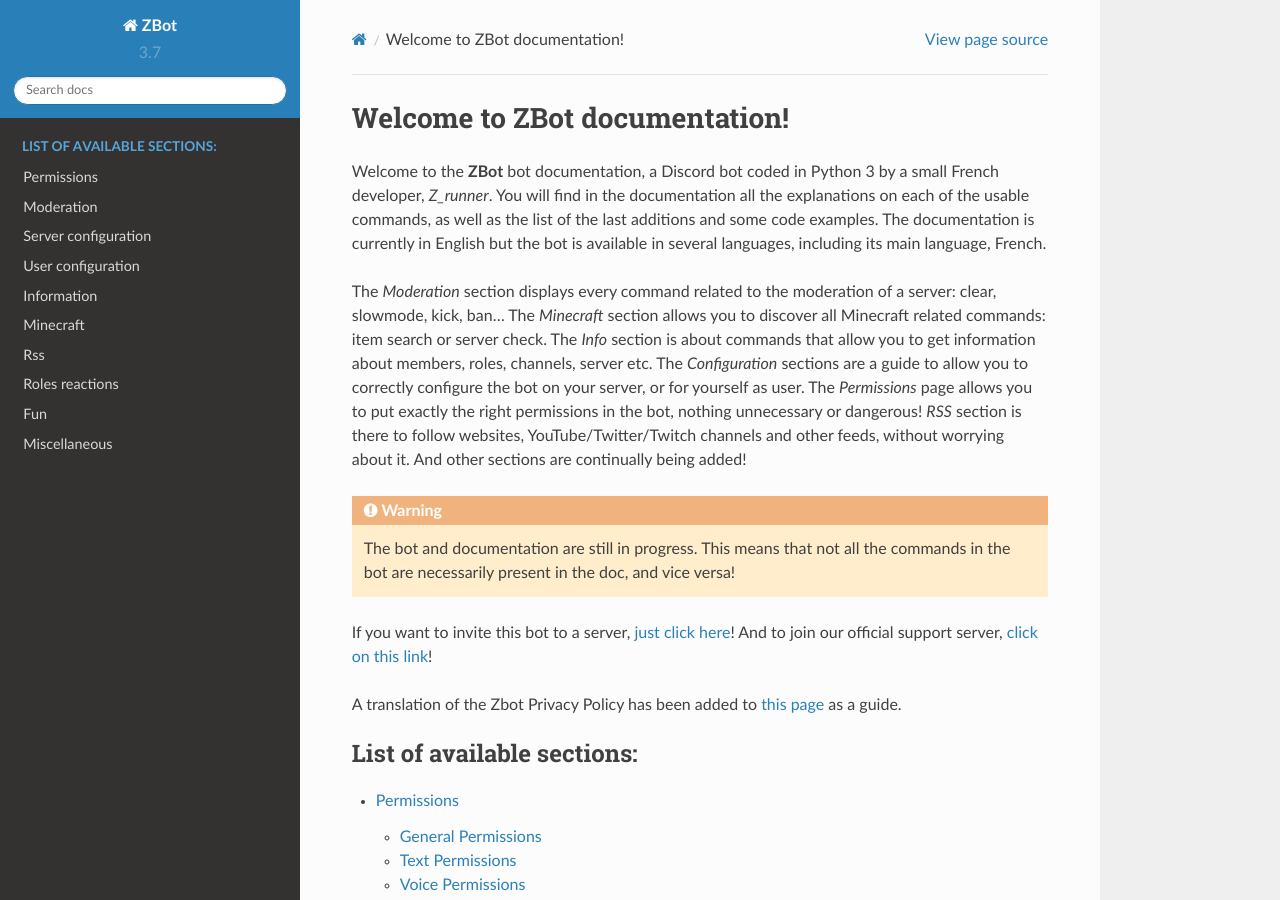
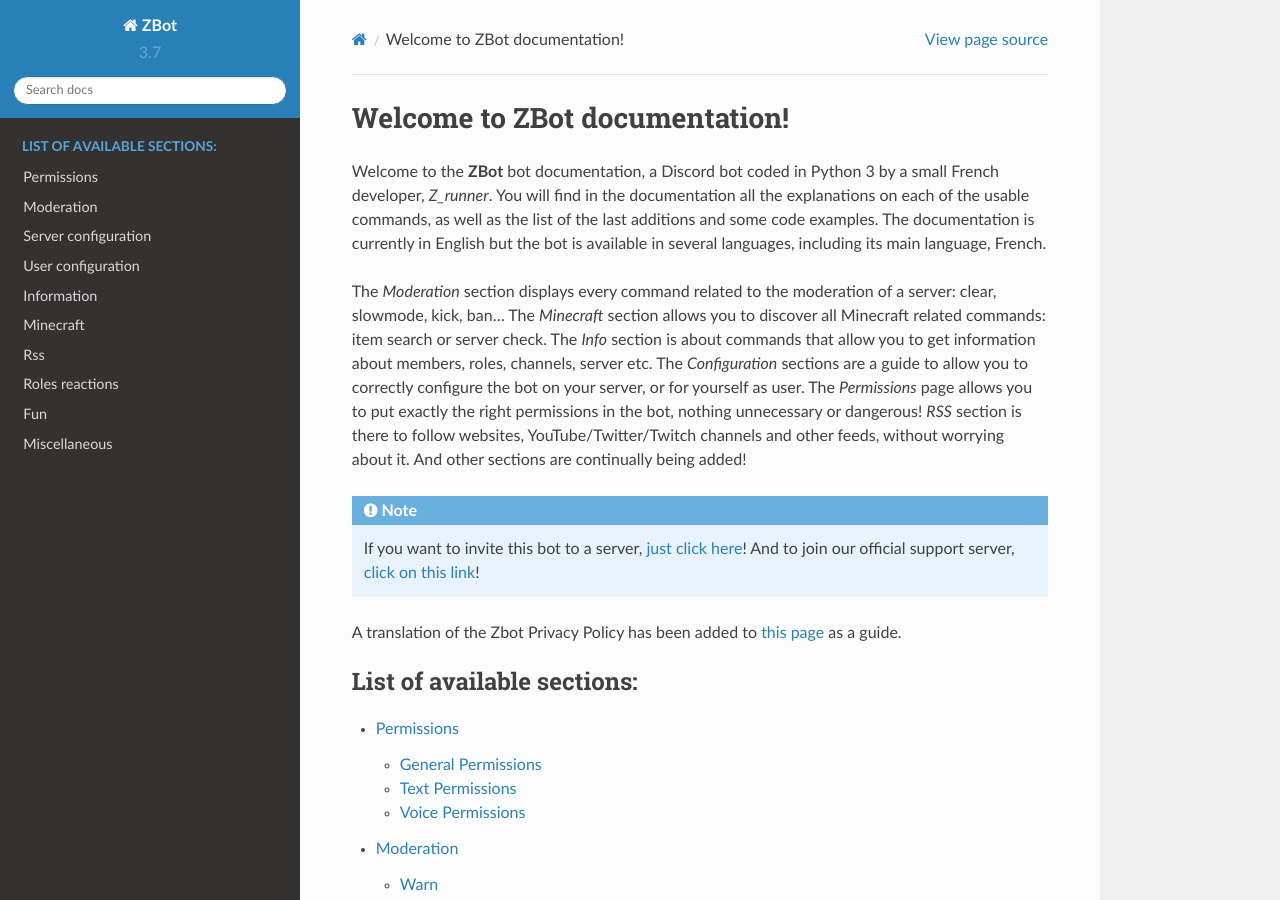
Before and after one commit to Axobot-org/Axobot, a Sphinx documentation site: the page built from docs/index.rst, in a window 1280 px wide and 900 px high. Built offline with Sphinx 7.4.7 and the Read the Docs theme 2.0.0, drawn with Linux system fonts in a browser that asks for light colours.

Commit message:
[update] doc intro

```diff
--- a/docs/index.rst
+++ b/docs/index.rst
@@ -10,10 +10,7 @@
 
 The `Moderation` section displays every command related to the moderation of a server: clear, slowmode, kick, ban... The `Minecraft` section allows you to discover all Minecraft related commands: item search or server check. The `Info` section is about commands that allow you to get information about members, roles, channels, server etc. The `Configuration` sections are a guide to allow you to correctly configure the bot on your server, or for yourself as user. The `Permissions` page allows you to put exactly the right permissions in the bot, nothing unnecessary or dangerous! `RSS` section is there to follow websites, YouTube/Twitter/Twitch channels and other feeds, without worrying about it. And other sections are continually being added!
 
-.. warning:: The bot and documentation are still in progress. This means that not all the commands in the bot are necessarily present in the doc, and vice versa!
-
-If you want to invite this bot to a server, `just click here <https://discord.com/oauth2/authorize?client_id=486896267788812288&scope=bot&permissions=1007021171>`_!
-And to join our official support server, `click on this link <https://discord.gg/N55zY88>`_!
+.. note:: If you want to invite this bot to a server, `just click here <https://discord.com/oauth2/authorize?client_id=486896267788812288&scope=bot&permissions=1007021171>`_! And to join our official support server, `click on this link <https://discord.gg/N55zY88>`_!
 
 A translation of the Zbot Privacy Policy has been added to `this page <privacy.html>`_ as a guide.
 
```
